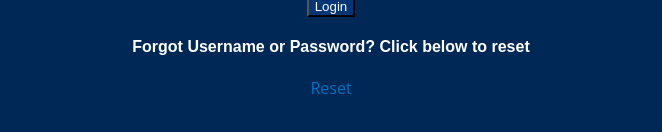
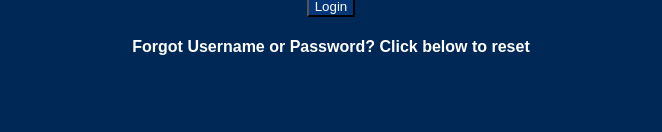
Before and after one commit to JPadovano1483/undergrad_course_scheduler, a React (Create React App) app: page / in a window 1280 px wide. Shown: the part 532-664 px from the top of the page, without its empty margins (309-971 px from the left). Built offline with nearby package versions, Linux system fonts and the light colour scheme.

Commit message:
Resolve Build Errors Take 2

```diff
--- a/src/App.js
+++ b/src/App.js
@@ -36,7 +36,7 @@ function App() {
           <h4>
             Forgot Username or Password? Click below to reset
           </h4>
-          <Link to ="https://www.messiah.edu/">Reset</Link>
+
         </div>
       </body>
     </div>
```
